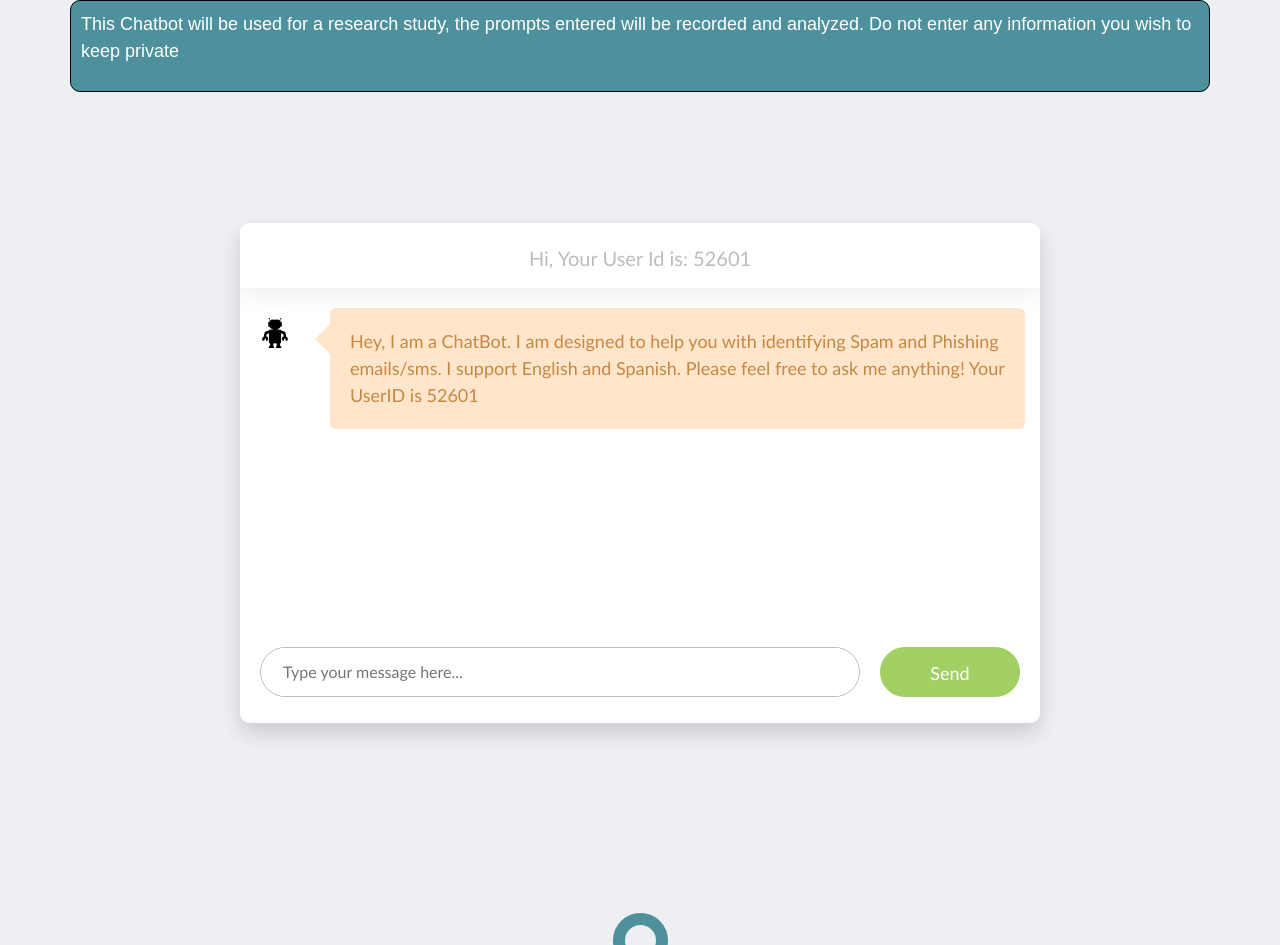
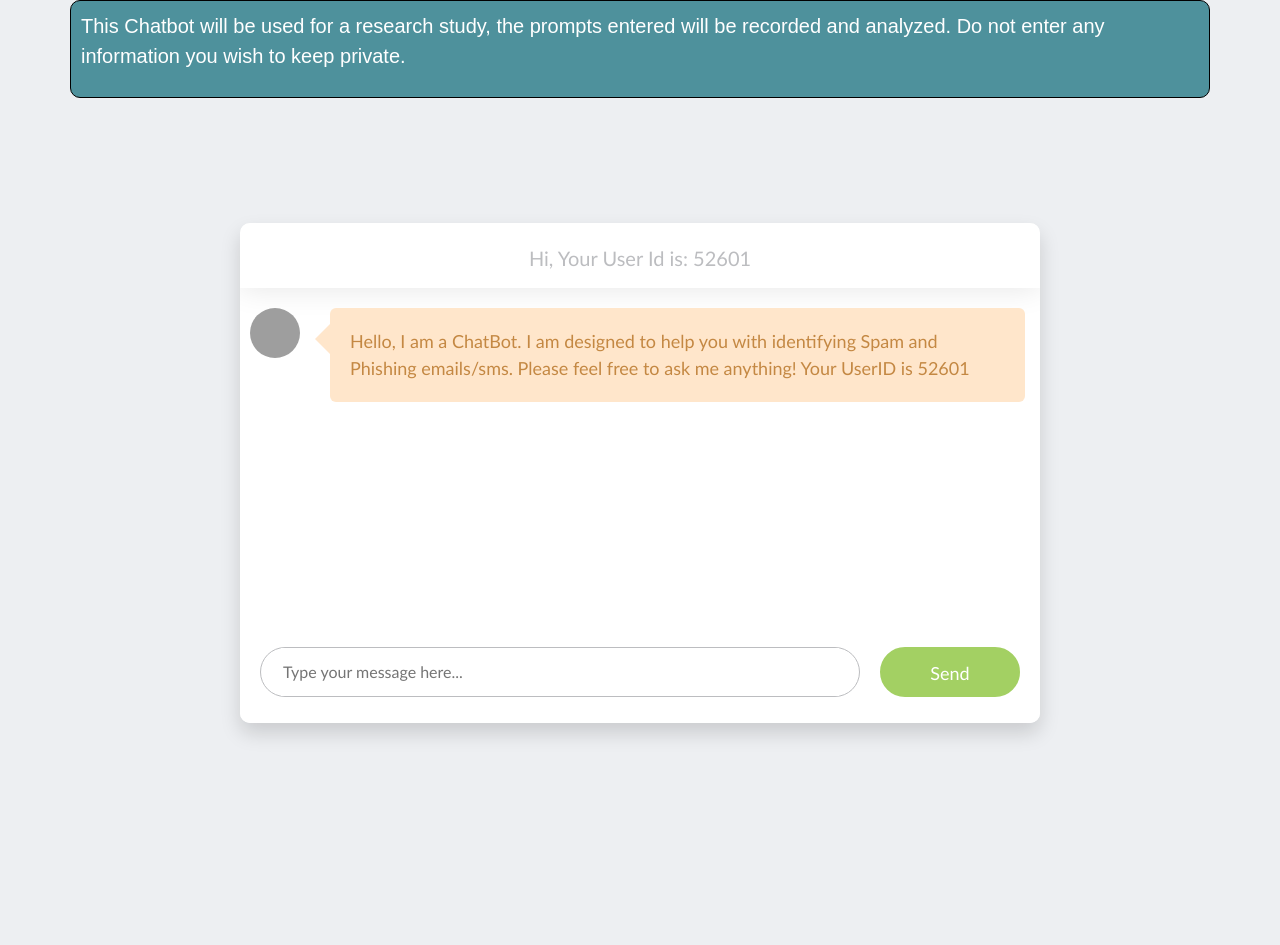
Before and after one commit to batuhantoker/Flask-OpenAI-Chatbot, a Flask app: page / in a window 1280 px wide. Run offline with Flask 3, Linux system fonts and the light colour scheme; parts of the project's set-up code (start-up, migrations or seed data) failed here and were passed over; some libraries are stand-ins or nearby versions; grey boxes are pictures that could not be loaded.

Commit message:
Updated the Chatbot avatar

```diff
--- a/templates/index.html
+++ b/templates/index.html
@@ -129,7 +129,7 @@ body {
   float: left;
   width: 50px;
   height: 50px;
-  background-image: url("/logos/botpp.png");
+  background-image: url("https://www.seekpng.com/png/detail/203-2031950_open-robot-svg.png");
   background-size: cover;
   border-radius: 50%;
   margin-right: 10px;
@@ -341,8 +341,8 @@ height:100%;
 
 <body>
 <div class="container" style="border: 1px solid black; border-radius: 10px; padding: 10px; background-color: #4e919c; margin: auto;">
-    <p style="font-family: Arial; color: white;font-size: 18px">
-	  This Chatbot will be used for a research study, the prompts entered will be recorded and analyzed. Do not enter any information you wish to keep private
+    <p style="font-family: Arial; color: white;font-size: 20px">
+	  This Chatbot will be used for a research study, the prompts entered will be recorded and analyzed. Do not enter any information you wish to keep private.
     </p>
 </div>
 <div class="chat_window">
@@ -374,18 +374,6 @@ height:100%;
 </div>
 
 </div>
-<div class="footer">
-  <div id="button"></div>
-<div id="container">
-<div id="cont">
-<div class="footer_center">
-	   <h3>It is an AI model. &#169; <a href="https://www.batuhantoker.com/">Batuhan Toker</a>   </h3>
-</div>
-</div>
-</div>
-</div>
-</div>
-
 
 
 
@@ -464,7 +452,7 @@ return $messages.animate({ scrollTop: $messages.prop('scrollHeight') }, 300);
             // Add "Writing..." message
     var userId = {{ userId | tojson }};
     writingMessage = new Message({
-        text: 'Hey, I am a ChatBot. I am designed to help you with identifying Spam and Phishing emails/sms. I support English and Spanish. Please feel free to ask me anything! Your UserID is ' + userId,
+        text: 'Hello, I am a ChatBot. I am designed to help you with identifying Spam and Phishing emails/sms. Please feel free to ask me anything! Your UserID is ' + userId,
         message_side: 'left'
     });
     writingMessage.draw();
```
Also changed, not shown: logos/botpp.png (deleted), 1 other file.
